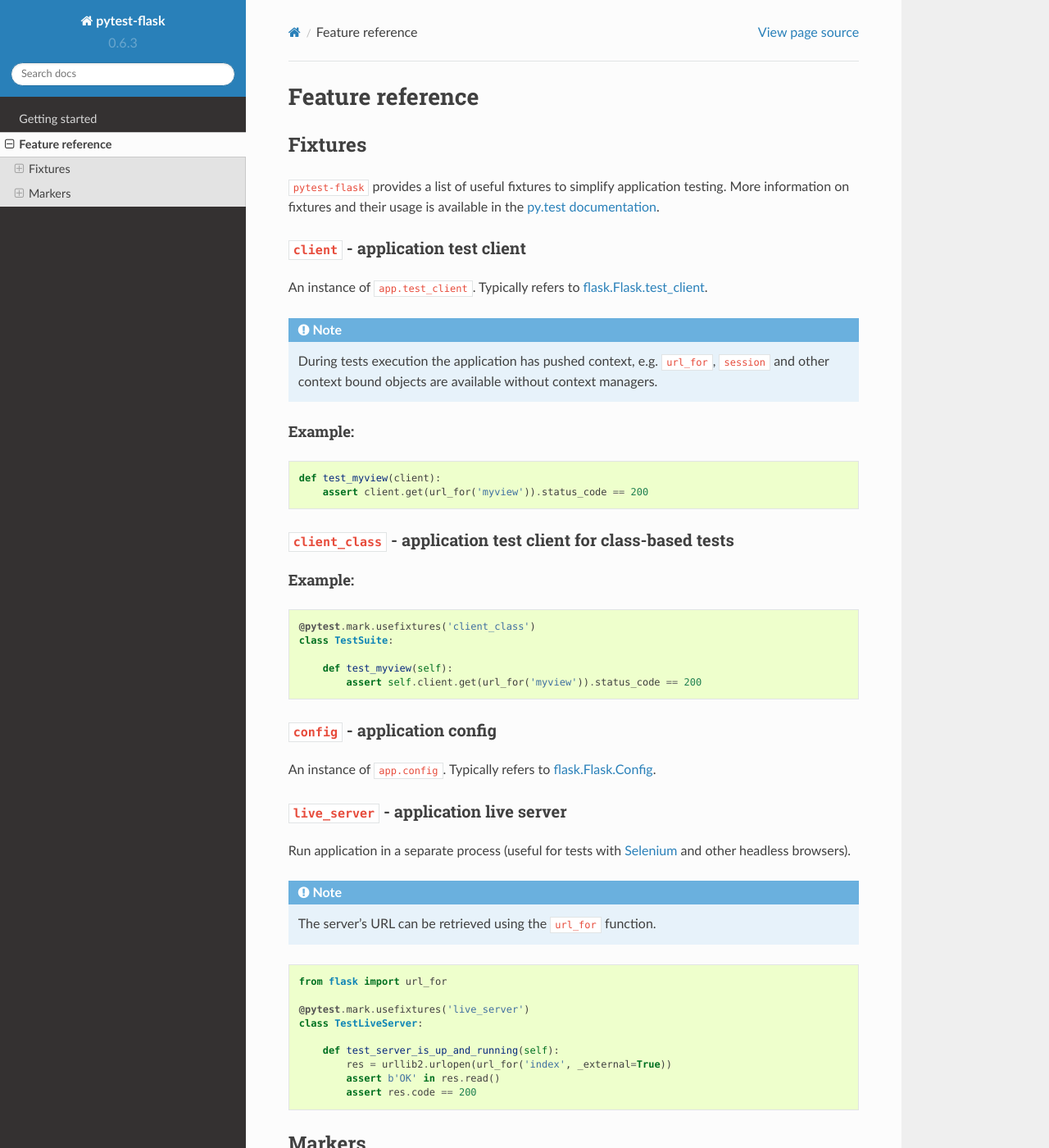
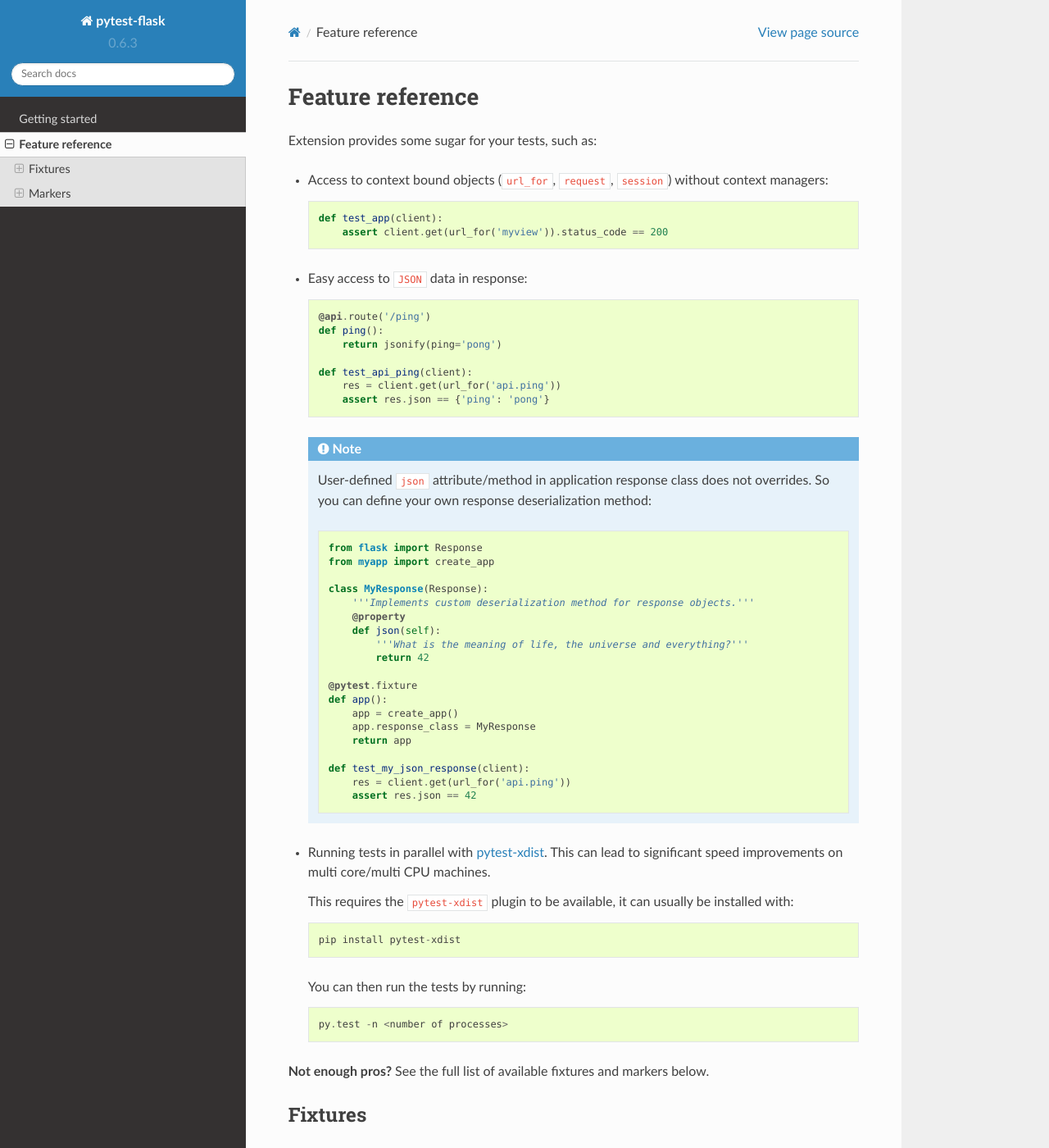
Before and after one commit to pytest-dev/pytest-flask, a Sphinx documentation site: the page built from docs/features.rst, in a window 1280 px wide and 1400 px high. Shown: the whole window at 82% size. Built offline with Sphinx 7.4.7 and the Read the Docs theme 2.0.0, drawn with Linux system fonts in a browser that asks for light colours.

Commit message:
Describe plugin features

```diff
--- a/docs/features.rst
+++ b/docs/features.rst
@@ -2,6 +2,72 @@
 
 Feature reference
 =================
+
+Extension provides some sugar for your tests, such as:
+
+* Access to context bound objects (``url_for``, ``request``, ``session``)
+  without context managers:
+
+  .. code:: python
+
+    def test_app(client):
+        assert client.get(url_for('myview')).status_code == 200
+
+* Easy access to ``JSON`` data in response:
+
+  .. code:: python
+
+    @api.route('/ping')
+    def ping():
+        return jsonify(ping='pong')
+
+    def test_api_ping(client):
+        res = client.get(url_for('api.ping'))
+        assert res.json == {'ping': 'pong'}
+
+  .. note::
+
+    User-defined ``json`` attribute/method in application response class does
+    not overrides. So you can define your own response deserialization method:
+
+    .. code:: python
+
+        from flask import Response
+        from myapp import create_app
+
+        class MyResponse(Response):
+            '''Implements custom deserialization method for response objects.'''
+            @property
+            def json(self):
+                '''What is the meaning of life, the universe and everything?'''
+                return 42
+
+        @pytest.fixture
+        def app():
+            app = create_app()
+            app.response_class = MyResponse
+            return app
+
+        def test_my_json_response(client):
+            res = client.get(url_for('api.ping'))
+            assert res.json == 42
+
+* Running tests in parallel with `pytest-xdist <https://pypi.python.org/pypi/pytest-xdist>`_.
+  This can lead to significant speed improvements on multi core/multi CPU
+  machines.
+
+  This requires the ``pytest-xdist`` plugin to be available, it can usually be
+  installed with::
+
+    pip install pytest-xdist
+
+  You can then run the tests by running::
+
+    py.test -n <number of processes>
+
+**Not enough pros?** See the full list of available fixtures and markers
+below.
+
 
 Fixtures
 --------
```
